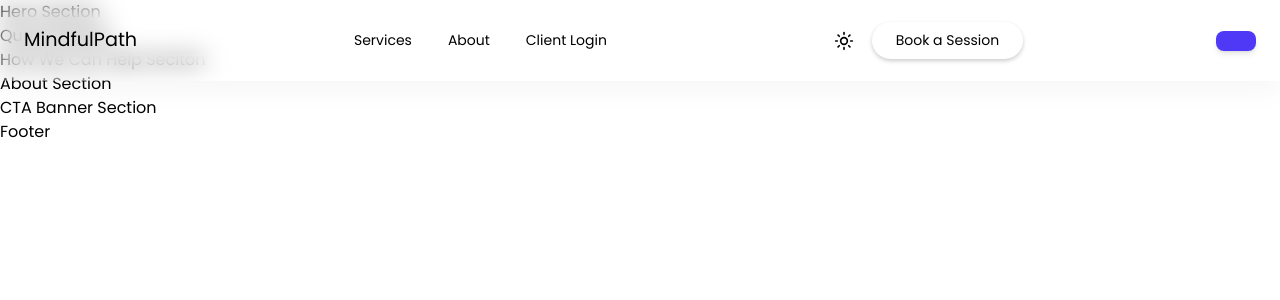
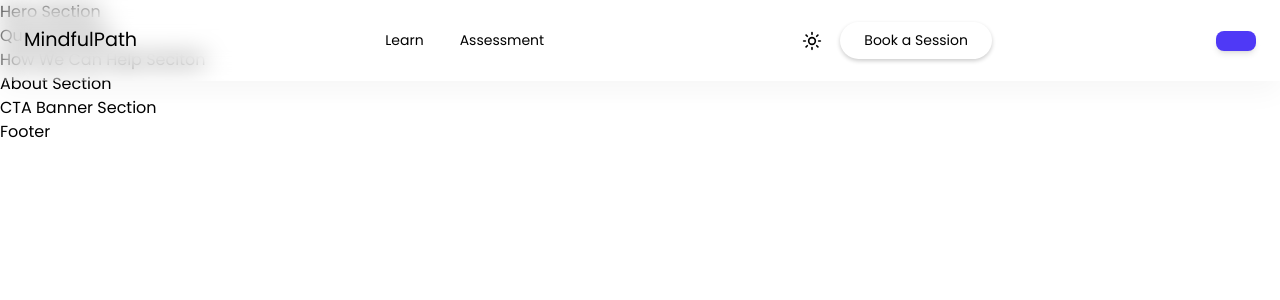
Before and after one commit to TNguyen20194/project-haven-react, a React (Vite) app: page / in a window 1280 px wide. Shown: the top 300 px of the page. Built offline with nearby package versions, Linux system fonts and the light colour scheme.

Commit message:
Update nav

```diff
--- a/src/components/header/Header.tsx
+++ b/src/components/header/Header.tsx
@@ -1,6 +1,22 @@
 import "./header.style.css"
 import Button from "../buttons/CTAbutton";
 import ThemeToggle from "../buttons/Theme-Toggle";
+
+type Navigation = {
+ title: string,
+ href: string
+}[]
+
+const navLinks: Navigation = [
+  {
+    title: "Learn",
+    href: "#"
+  },
+  {
+    title: "Assessment",
+    href: "#"
+  }
+]
 
 const Header = () => {
   return (
@@ -12,17 +28,26 @@ const Header = () => {
           </div>
         </div>
         <div>
-          <nav className="navigation rounded-full" aria-label="main navigation">
+         <nav className="navigation rounded-full" aria-label="main navigation">
+            {
+          navLinks.map((nav, index) => {
+            return (
+            <a key={index} href={nav.href} className="navigation rounded-full">
+              {nav.title}
+            </a>
+            )
+          })
+         }
+          </nav>
+
+          {/* <nav className="navigation rounded-full" aria-label="main navigation">
             <a className="rounded-full" href="#services">
-              Services
+              Learn
             </a>
             <a className="rounded-full" href="#about">
-              About
+              Assessment
             </a>
-            <a className="rounded-full clientLoginTab" href="dashboard.html">
-              Client Login
-            </a>
-          </nav>
+          </nav> */}
         </div>
         <div className="header-actions">
           <ThemeToggle />
```
